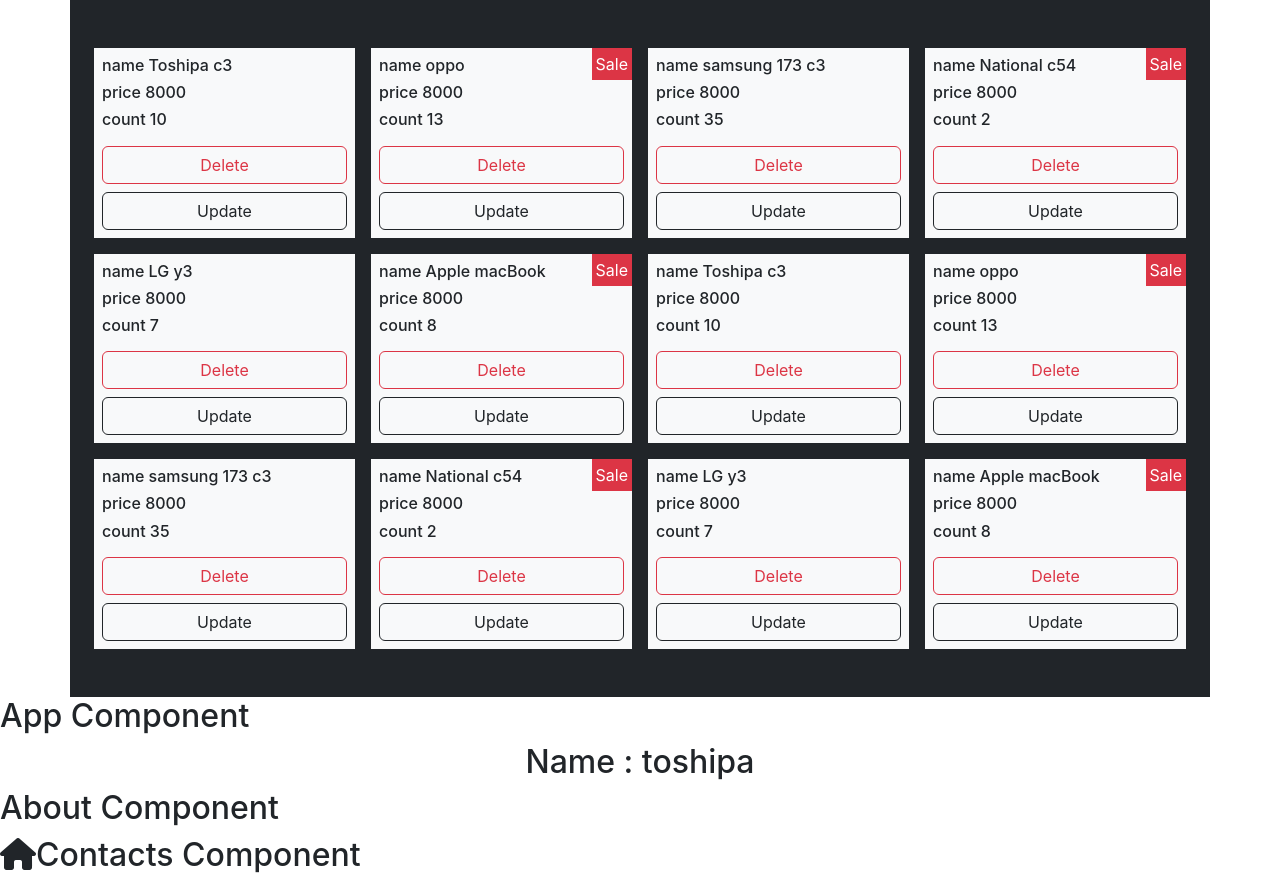
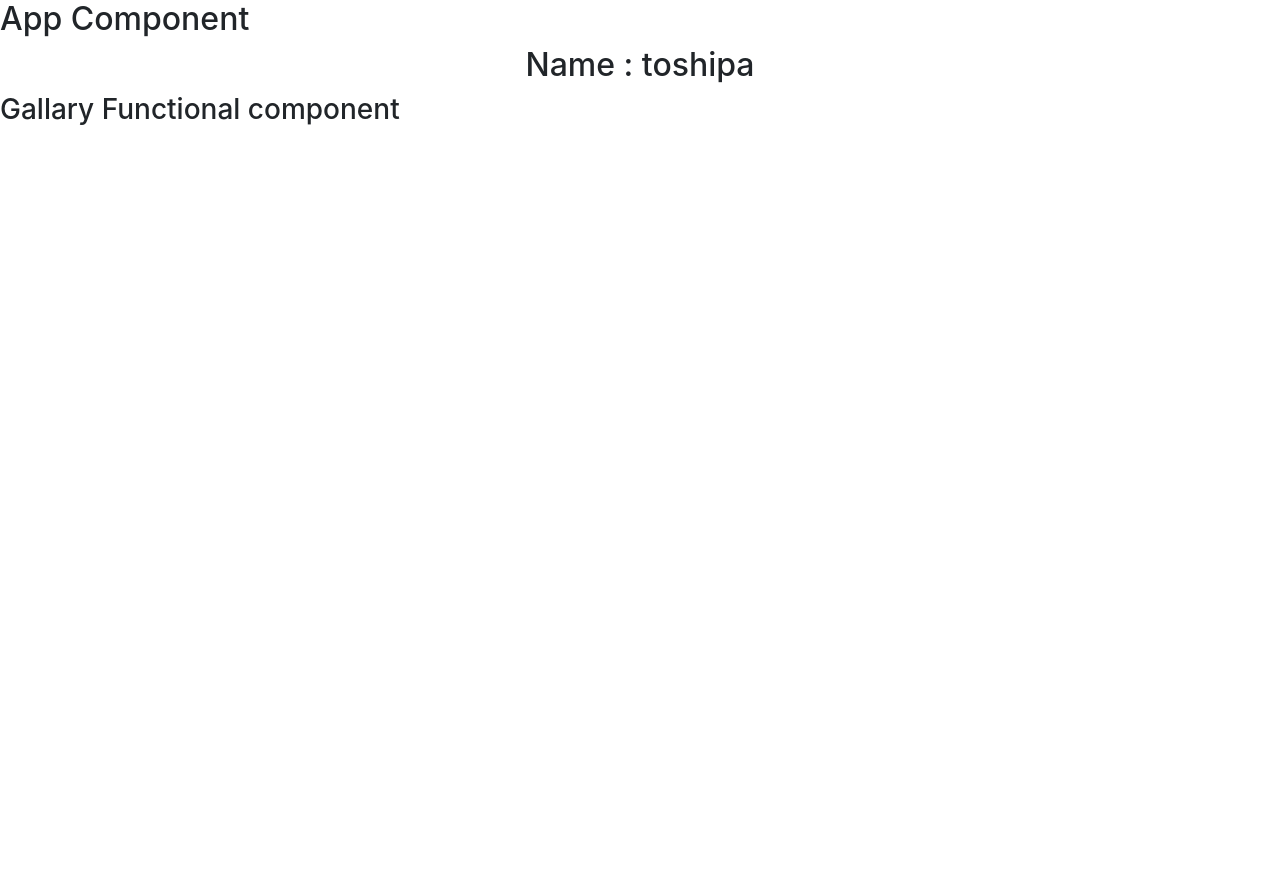
Before and after one commit to abdoBadawy74/react-re-p1, a React (Create React App) app: page / in a window 1280 px wide. After the commit the page ends 800 px from the top, so only its background shows below. Built offline with nearby package versions, Linux system fonts and the light colour scheme.

Commit message:
start with functional component

```diff
--- a/src/App.js
+++ b/src/App.js
@@ -3,6 +3,7 @@
 import { About } from "./About";
 import Contacts from './Contacts';
 import Parent from './Parent';
+import Gallary from "./Gallary";
 
 
 export class App extends Component {
@@ -12,11 +13,11 @@
   render() {
     return (
       <div>
-        <Parent></Parent>
+        {/* <Parent></Parent> */}
         <h2>App Component</h2>
         <Home></Home>
-        <About></About>
-        <Contacts></Contacts>
+        <Gallary></Gallary>
+
       </div>
     )
 
--- /dev/null
+++ b/src/Gallary.jsx
@@ -0,0 +1,7 @@
+export default function Gallary() {
+  return (
+    <div>
+      <h3>Gallary Functional component</h3>
+    </div>
+  );
+}
```
